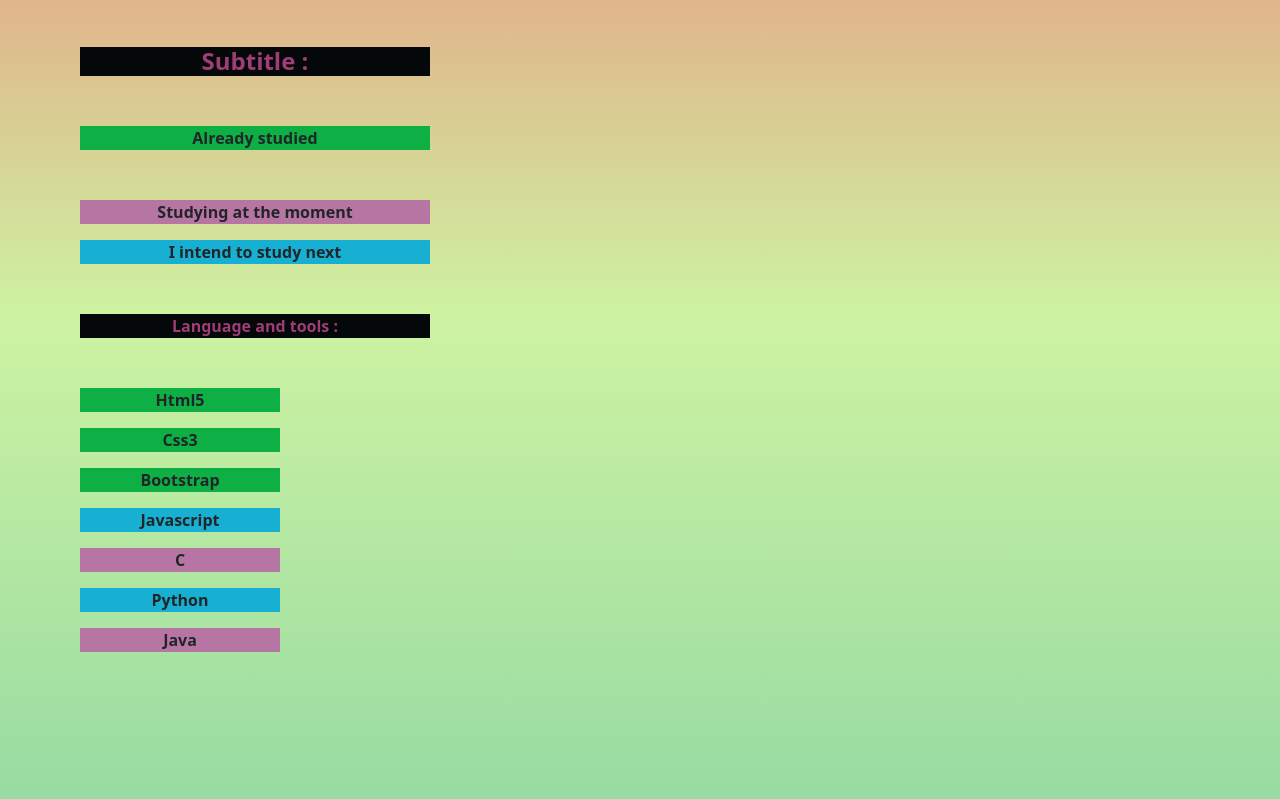
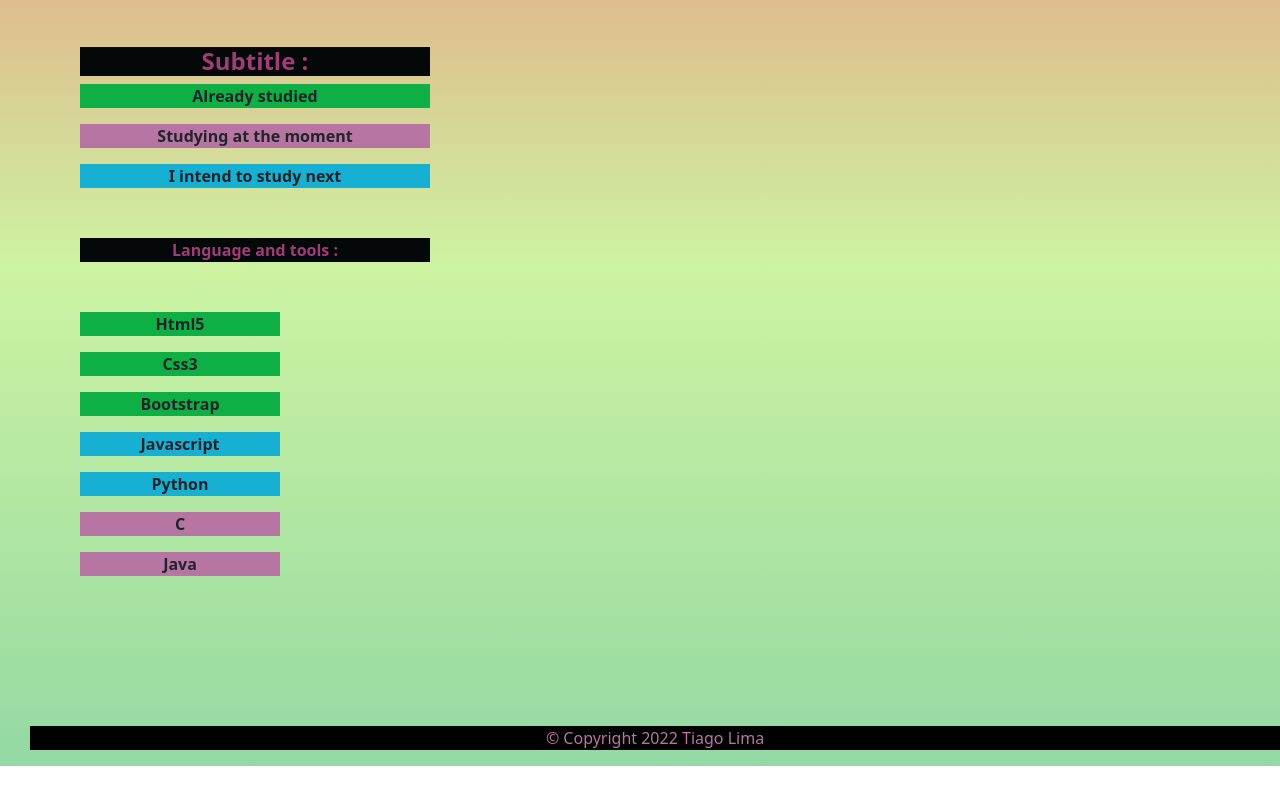
Before and after one commit to dev-tiagolima/mypage, a plain HTML site: page index.html in a window 1280 px wide. Shown: the part 728-1527 px from the top of the page. After the commit the page ends 1494 px from the top, so only its background shows below. Drawn offline with nearby package versions, Linux system fonts and the light colour scheme.

Commit message:
pequenas alterações

```diff
--- a/index.html
+++ b/index.html
@@ -40,7 +40,6 @@
 
             </li>
           </ul>
-
            <!-- segundo botão do nav -->
           <div class="collapse navbar-collapse" id="navbarNavDarkDropdown">
 
@@ -95,8 +94,8 @@
         <p class="css_">Css3</p>
         <p class="boot_">Bootstrap</p>
         <p class="js_">Javascript</p>
+        <p class="python-box">Python</p>
         <p class="c-box"> C </p>
-        <p class="python-box">Python</p>
         <p class="java-box">Java</p>
         <!-- cor viola
           #C279B1
--- a/styles.css
+++ b/styles.css
@@ -39,7 +39,6 @@ body{
    width: 350px;
    background-color: #0eaf44 ;
    margin-left:50px;
-   margin-top: 50px;
 
 }
 .pink-box{
@@ -48,7 +47,7 @@ body{
    width: 350px;
    background-color: #B775A3 ;
    margin-left:50px;
-   margin-top: 50px;}
+   }
 
 .blue-box{
 
```
